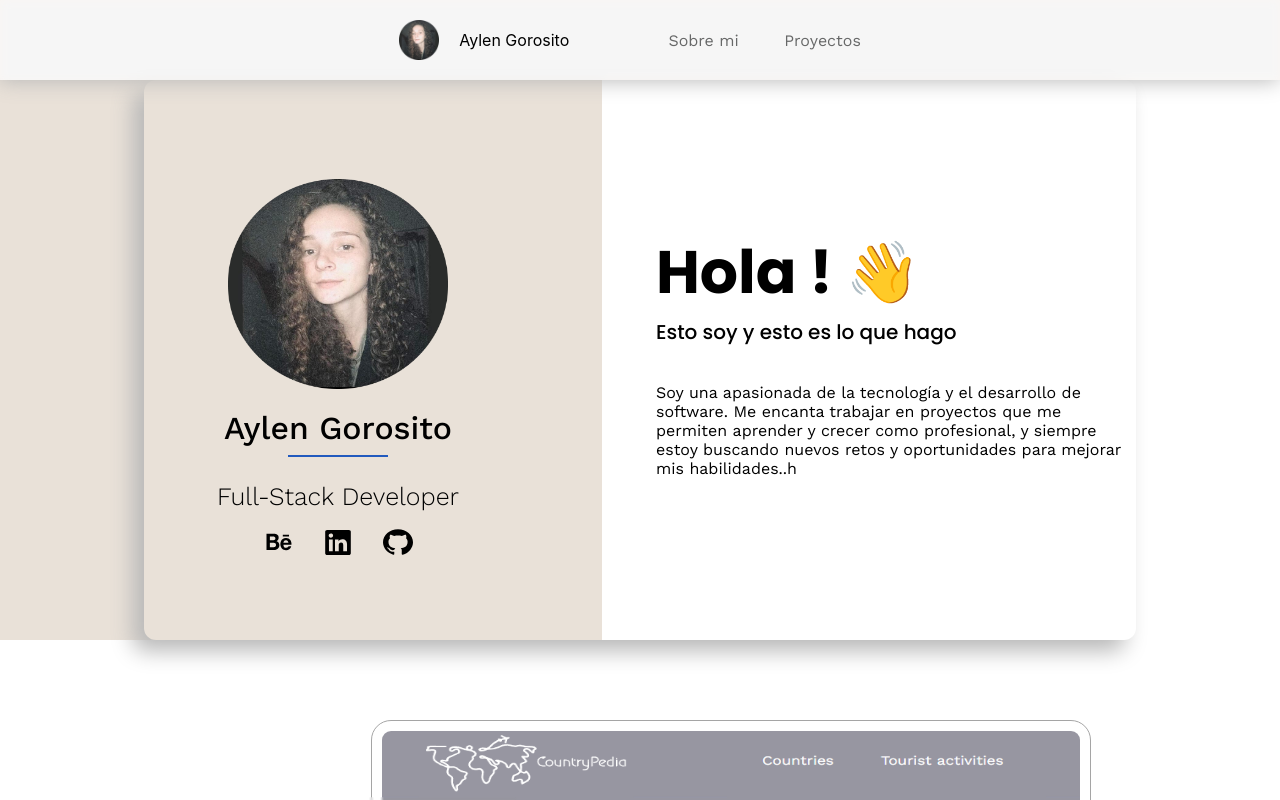
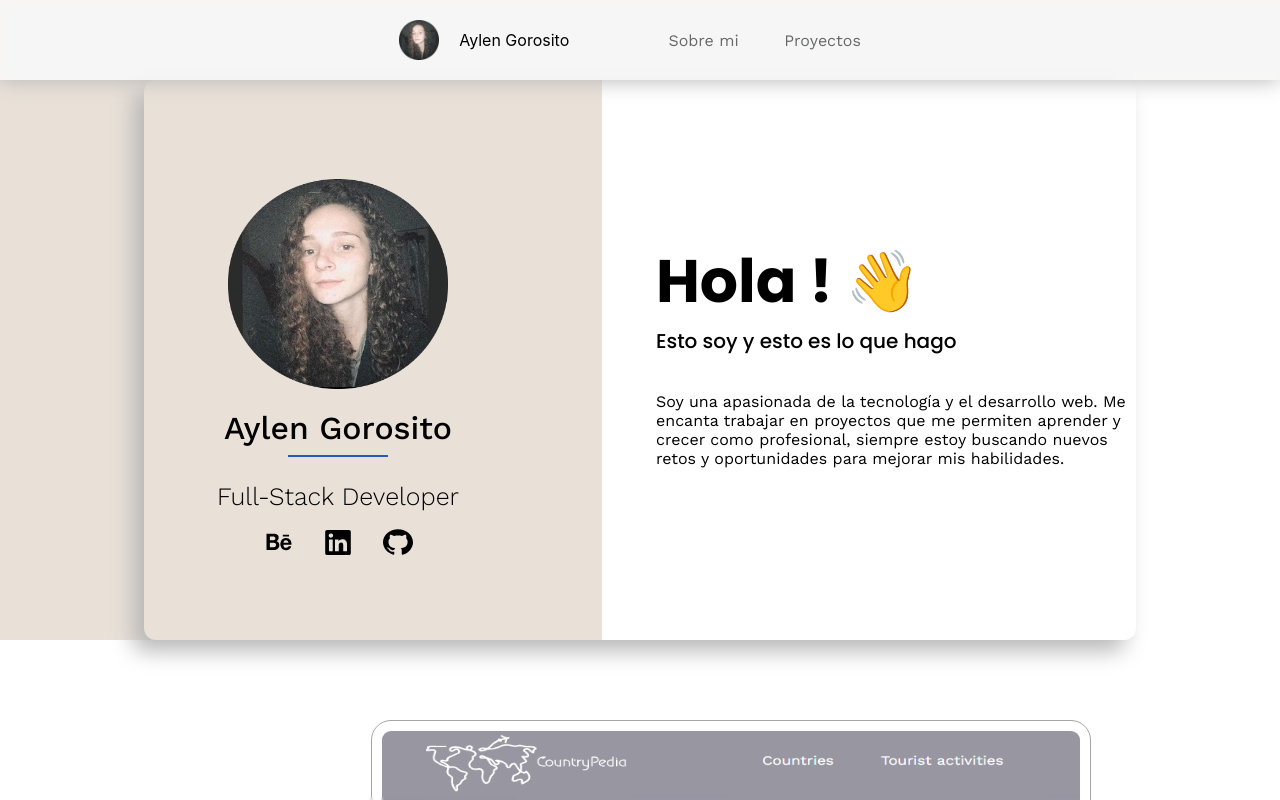
Before and after one commit to AylenGorosito313/portfolio, a React (Vite) app: page / in a window 1280 px wide. Shown: the top 800 px of the page. Built offline with nearby package versions, Linux system fonts and the light colour scheme.

Commit message:
Update Home.jsx

```diff
--- a/src/pages/home/Home.jsx
+++ b/src/pages/home/Home.jsx
@@ -40,7 +40,7 @@ function Home() {
             <div></div>
           </div>
           <div className="container-hola-parrafo">
-            <h1 className="h1-name-hola">Hola !  👋</h1>
+            <h1 className="h1-name-hola">Hola ! 👋</h1>
             <h2 className="text-h2">Esto soy y esto es lo que hago</h2>
             <div className="buttons-div">
               <div className="div-btn-1">
@@ -49,18 +49,17 @@ function Home() {
             </div>
 
             <p className="parrafo">
-              Soy una apasionada de la tecnología y el desarrollo de software.
+              Soy una apasionada de la tecnología y el desarrollo web.
               Me encanta trabajar en proyectos que me permiten aprender y crecer
-              como profesional, y siempre estoy buscando nuevos retos y
-              oportunidades para mejorar mis habilidades..h
+              como profesional, siempre estoy buscando nuevos retos y
+              oportunidades para mejorar mis habilidades.
             </p>
           </div>
         </div>
       </div>
-      <div className="home-proyects-div" >
-
-    <Proyects/>
-   </div>
+      <div className="home-proyects-div">
+        <Proyects />
+      </div>
     </>
   );
 }
```
